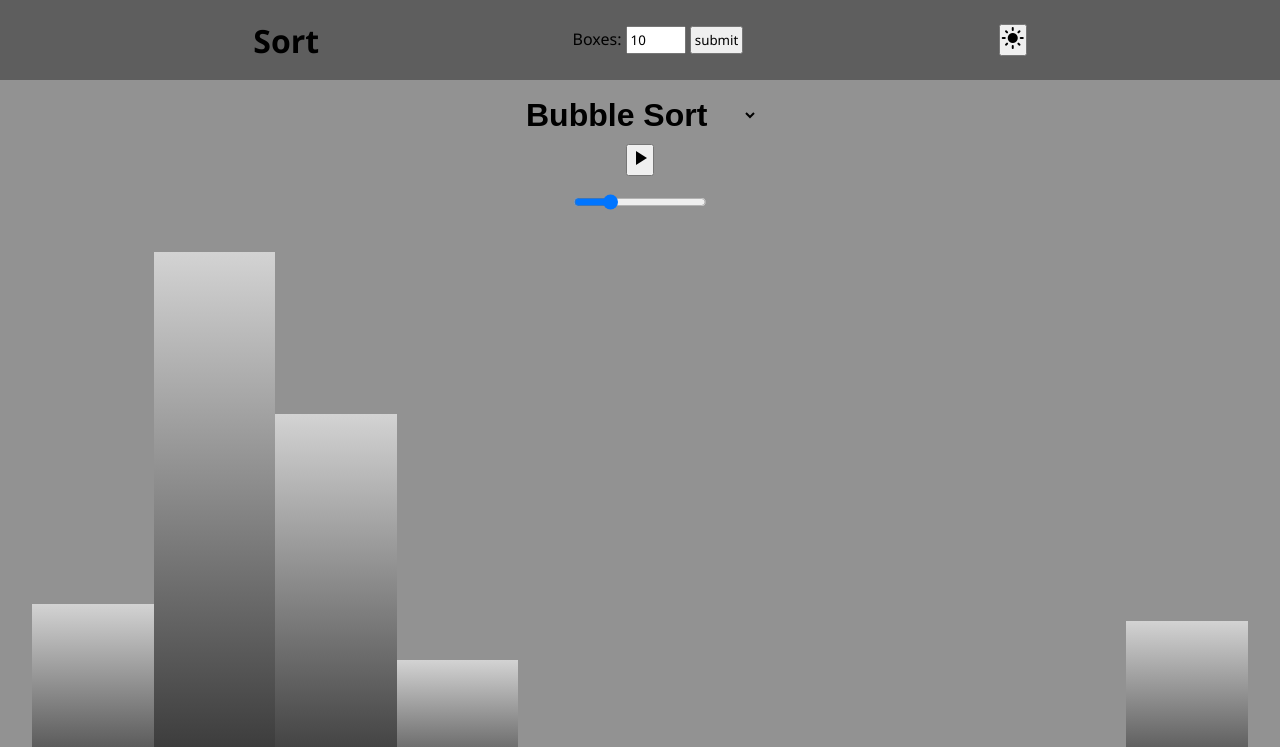
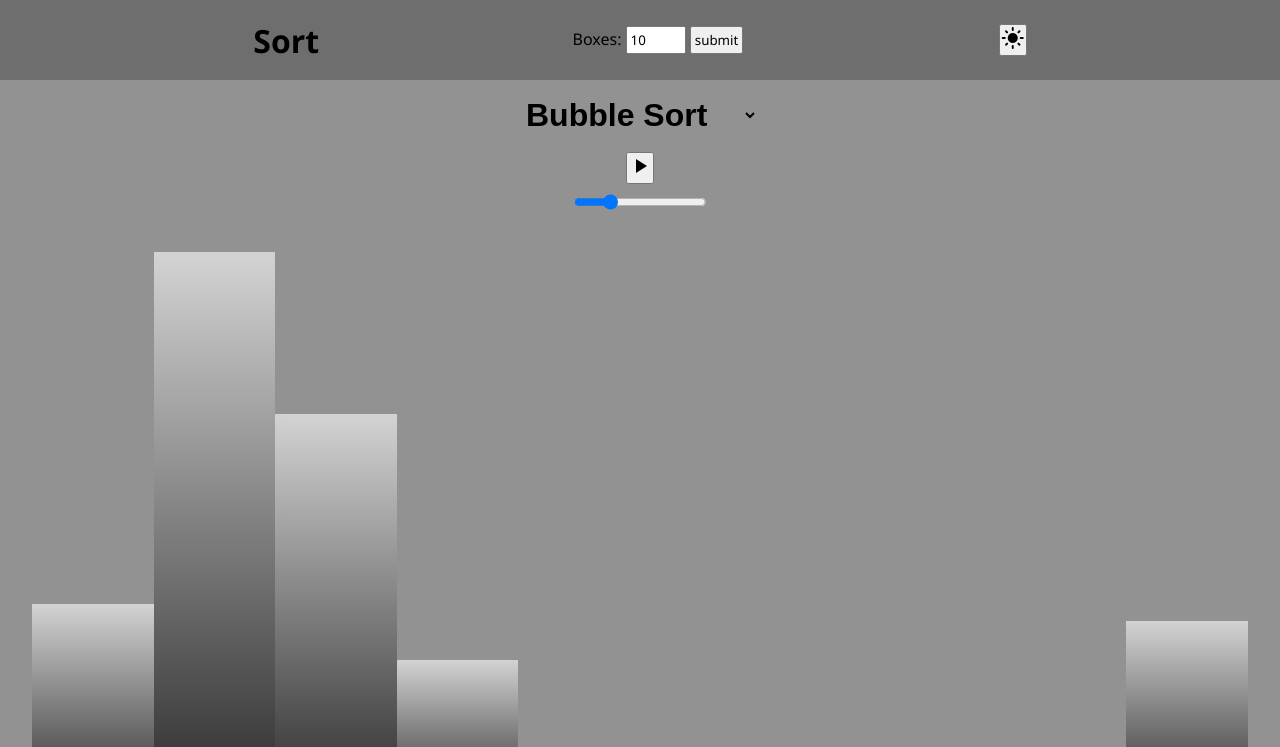
Before and after one commit to Meet-forever/sort-visualizer, a plain HTML site: page index.html in a window 1280 px wide. Both pictures are taken after a click on the button "dark_mode". Shown: the top 747 px of the page. Drawn offline with Linux system fonts and the light colour scheme.

Commit message:
css for nav

```diff
--- a/app.js
+++ b/app.js
@@ -31,7 +31,7 @@ themeBtn.addEventListener('click', (e)=>{
   e.preventDefault();
   if(themeCheck === false){
     document.getElementById('theme').innerText = "light_mode";
-    root.style.setProperty('--headcolor', "rgb(94, 94, 94)");
+    root.style.setProperty('--headcolor', "rgb(110, 110, 110)");
     root.style.setProperty('--backcolor', "rgb(146, 146, 146)");
     root.style.setProperty('--bodycolor', "rgb(119, 119, 119)");
     root.style.setProperty('--fontcolor', "rgb(0, 0, 0)");
--- a/style.css
+++ b/style.css
@@ -60,7 +60,7 @@ form{
 }
 #start{
     position: fixed;
-    top: 18%;
+    top: 19%;
     left: 50%;
     transform: translateX(-50%);
 }
```
